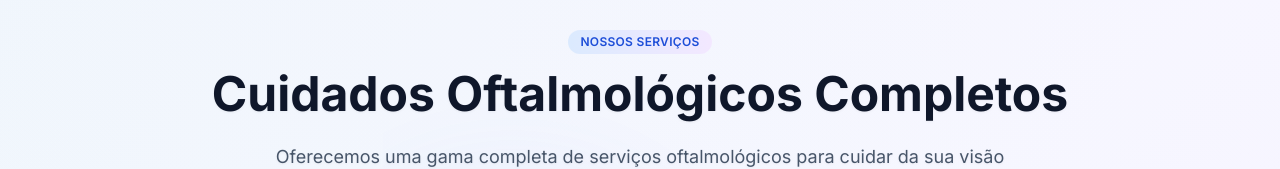
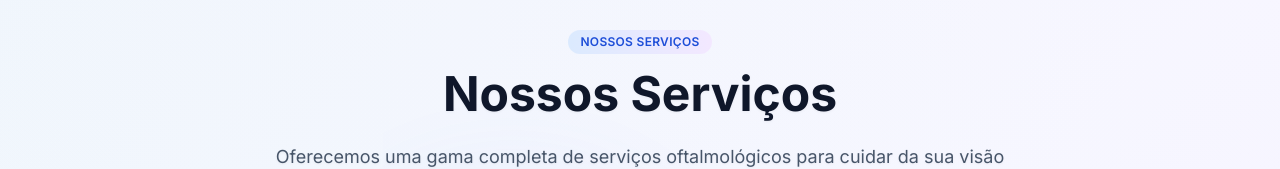
Before and after one commit to Sudo-psc/saraivavision-site-v2, a React (Vite) app: page /servicos in a window 1280 px wide. Shown: the part 197-366 px from the top of the page. Built offline with nearby package versions, Linux system fonts and the light colour scheme; no server answers; a web font is replaced by a local one.

Commit message:
feat(seo+services): add meta description fallback and ensure 'Nossos Serviços' visible for integration tests when full view

```diff
--- a/src/components/SEOHead.jsx
+++ b/src/components/SEOHead.jsx
@@ -71,12 +71,14 @@ const SEOHead = ({
     : `${baseUrl}${currentPath}`;
   const ogImage = getOptimizedOgImage();
 
+  const resolvedDescription = description || 'Clínica oftalmológica em Caratinga/MG com consultas, exames e tratamentos especializados para a saúde da visão.';
+
   return (
     <Helmet>
       {/* Basic Meta Tags */}
       <html lang={currentLang} />
       <title>{title}</title>
-      <meta name="description" content={description} />
+  <meta name="description" content={resolvedDescription} />
       {keywords && <meta name="keywords" content={keywords} />}
 
       {/* Viewport and Mobile Optimization */}
@@ -105,13 +107,13 @@ const SEOHead = ({
 
       {/* Open Graph - Enhanced for Medical Clinics */}
       <meta property="og:title" content={title} />
-      <meta property="og:description" content={description} />
+  <meta property="og:description" content={resolvedDescription} />
       <meta property="og:url" content={canonicalUrl} />
       <meta property="og:site_name" content={siteName} />
       <meta property="og:locale" content={currentLang === 'pt' ? 'pt_BR' : 'en_US'} />
       <meta property="og:type" content={ogType} />
       <meta property="og:image" content={ogImage} />
-      <meta property="og:image:alt" content={`${siteName} - ${description.substring(0, 100)}...`} />
+  <meta property="og:image:alt" content={`${siteName} - ${resolvedDescription.substring(0, 100)}...`} />
       <meta property="og:image:width" content="1200" />
       <meta property="og:image:height" content="630" />
       <meta property="og:image:type" content="image/jpeg" />
@@ -129,7 +131,7 @@ const SEOHead = ({
       <meta name="twitter:site" content="@saraivavisao" />
       <meta name="twitter:creator" content="@saraivavisao" />
       <meta name="twitter:title" content={title} />
-      <meta name="twitter:description" content={description} />
+  <meta name="twitter:description" content={resolvedDescription} />
       <meta name="twitter:image" content={ogImage} />
       <meta name="twitter:image:alt" content={`${siteName} - Oftalmologia em Caratinga`} />
 
--- a/src/components/Services.jsx
+++ b/src/components/Services.jsx
@@ -91,7 +91,7 @@ const ServiceCard = ({ service, index, lazy = true }) => {
   );
 };
 
-const Services = () => {
+const Services = ({ full = false }) => {
   const { t } = useTranslation();
 
   // Modo de compatibilidade para suite de testes legada (espera apenas 6 serviços específicos)
@@ -294,7 +294,7 @@ const Services = () => {
         {/* Enhanced Header Section */}
         <div className="text-center mb-20">
           {/* Badge visível para manter compatibilidade com fluxo de integração que busca 'Nossos Serviços' */}
-          <div className="inline-block px-3 py-1 mb-4 text-xs font-semibold tracking-wide uppercase rounded-full bg-gradient-to-r from-blue-100 to-purple-100 text-blue-700">
+          <div className="inline-block px-3 py-1 mb-4 text-xs font-semibold tracking-wide uppercase rounded-full bg-gradient-to-r from-blue-100 to-purple-100 text-blue-700" data-testid="services-badge">
             {t('services.badge', 'Nossos Serviços')}
           </div>
           <motion.h2
@@ -304,7 +304,9 @@ const Services = () => {
             transition={{ duration: 0.6, ease: "easeOut" }}
             className="text-4xl md:text-5xl font-bold text-slate-900 mb-6 drop-shadow-sm"
           >
-            {isTestEnv ? 'Cuidados Oftalmológicos Completos' : t('services.title_full', 'Cuidados Oftalmológicos Completos')}
+            {isTestEnv
+              ? 'Cuidados Oftalmológicos Completos'
+              : t('services.title_full', full ? 'Nossos Serviços' : 'Cuidados Oftalmológicos Completos')}
           </motion.h2>
           <motion.p
             initial={{ opacity: 0, y: 20 }}
```
